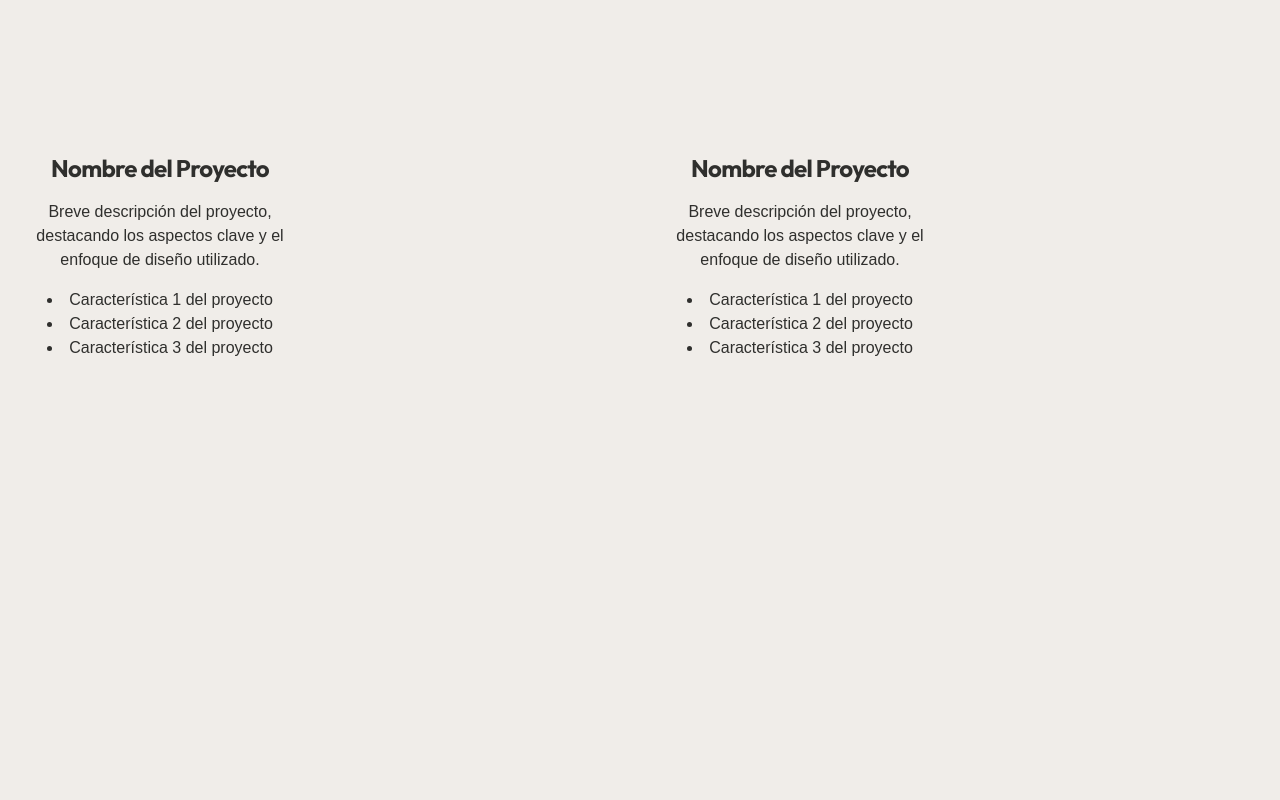
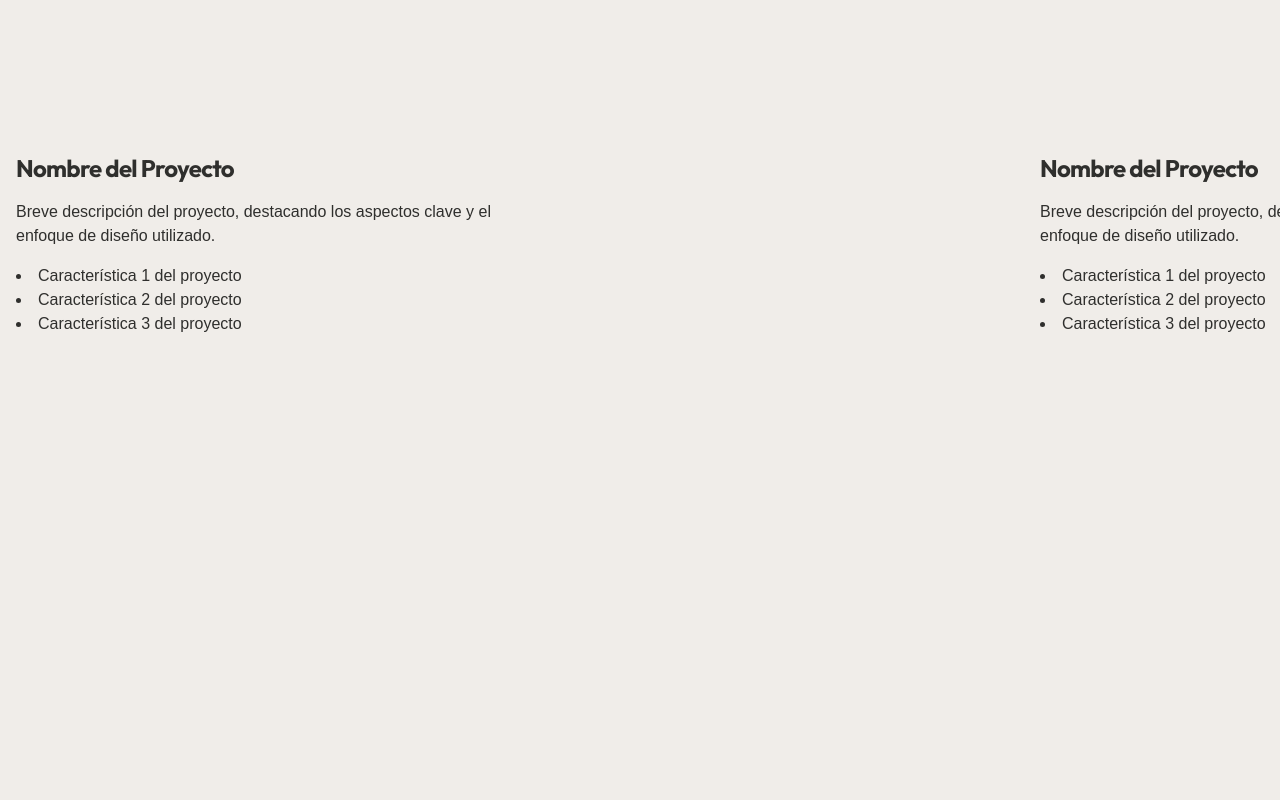
Before and after one commit to Davivp23/vazexp-web, a Next.js app: page / in a window 1280 px wide. Shown: the part 680-1480 px from the top of the page. Built offline with nearby package versions, Linux system fonts and the light colour scheme.

Commit message:
GSAP + scroll horizontal ListaProyectos

```diff
--- a/app/components/ListaProyectos.tsx
+++ b/app/components/ListaProyectos.tsx
@@ -1,93 +1,52 @@
-"use client"
-import { useState, useEffect, useRef } from 'react';
+import React, { useRef, useEffect, use } from 'react';
+import { gsap } from 'gsap';
+import { ScrollTrigger } from 'gsap/dist/ScrollTrigger';
+
 import ProyectoRojo from './ProyectoRojo';
 import ProyectoVerde from './ProyectoVerde';
 
+function ListaProyectos() {
 
-export default function ListaProyectos() {
-  const sectionRef = useRef<HTMLElement>(null);
-  const horizontalScrollRef = useRef<HTMLDivElement>(null);
-  const [isIntersecting, setIsIntersecting] = useState(false);
+  const sectionRef = useRef(null);
+  const triggerRef = useRef(null);
+
+  gsap.registerPlugin(ScrollTrigger);
 
   useEffect(() => {
-    const observer = new IntersectionObserver(
-      ([entry]) => {
-        setIsIntersecting(entry.isIntersecting);
-      },
-      {
-        root: null,
-        rootMargin: '0px',
-        threshold: 1.0,
+
+      const pin = gsap.fromTo(sectionRef.current,
+        { translateX: 0 },
+        { translateX: '-300vw',
+          ease: 'none',
+          scrollTrigger: {
+            trigger: triggerRef.current,
+            start: 'top top',
+            end: '2000 top',
+            scrub: 0.6,
+            pin: true
+          }
         }
       );
 
-    const currentSection = sectionRef.current;
-    if (currentSection) {
-      observer.observe(currentSection);
-    }
-
     return () => {
-      if (currentSection) {
-        observer.unobserve(currentSection);
-      }
+      pin.kill();
     };
   }, []);
 
-useEffect(() => {
-    const horizontalScroller = horizontalScrollRef.current;
-
-    if (!isIntersecting || !horizontalScroller) {
-      return;
-    }
-
-    const onWheel = (e: WheelEvent) => {
-      if (e.deltaY === 0) return;
-
-      const scroller = horizontalScrollRef.current;
-      if (!scroller) return;
-
-      const atEnd = scroller.scrollLeft + scroller.clientWidth >= scroller.scrollWidth - 2;
-      const atStart = scroller.scrollLeft <= 0;
-
-      if (e.deltaY > 0) {
-        if (!atEnd) {
-          e.preventDefault();
-          scroller.scrollLeft += e.deltaY;
-        }
-
-      } else {
-        if (!atStart) {
-          e.preventDefault();
-          scroller.scrollLeft += e.deltaY;
-        }
-      }
-    };
-
-    window.addEventListener('wheel', onWheel, { passive: false });
-
-    return () => {
-      window.removeEventListener('wheel', onWheel);
-    };
-  }, [isIntersecting]);
 
   return (
-    <main className="bg-blanco-roto">
-      <section
-        ref={sectionRef}
-        className="text-gris-oscuro min-h-screen flex flex-col justify-center text-center">
-        <div
-          ref={horizontalScrollRef}
-          className="flex flex-row flex-nowrap overflow-x-auto"
-          style={{ scrollbarWidth: 'none', msOverflowStyle: 'none' }}>
+    <section className='scroll-section-outer'>
+      <div ref={triggerRef}>
+        <div ref={sectionRef} className='scroll-section-inner'>
           <ProyectoRojo />
           <ProyectoVerde />
           <ProyectoRojo />
           <ProyectoVerde />
-            <ProyectoVerde />
           <ProyectoRojo />
-            <ProyectoVerde />
+        </div>
       </div>
     </section>
-    </main>
   );
 }
+
+export default ListaProyectos;
--- a/app/globals.css
+++ b/app/globals.css
@@ -76,3 +76,23 @@ body {
   --verde-grisaceo: #8E9580;
   --terracota: #8D4822;
 }
+
+.scroll-section-outer{
+  overflow: hidden;
+}
+
+.scroll-section-inner{
+  height: 100vh;
+  width: 400vw;
+  display: flex;
+  flex-direction: row;
+  position: relative;
+}
+
+.scroll-section{
+  height: 100vh;
+  width: 100vw;
+  display: flex;
+  justify-content: center;
+  align-items: center;
+}
```
Also changed, not shown: package.json (+8 -6 lines), 1 other file (tests, documents, lock files or other folders). Lines whose indentation alone changed are shown as unchanged.
